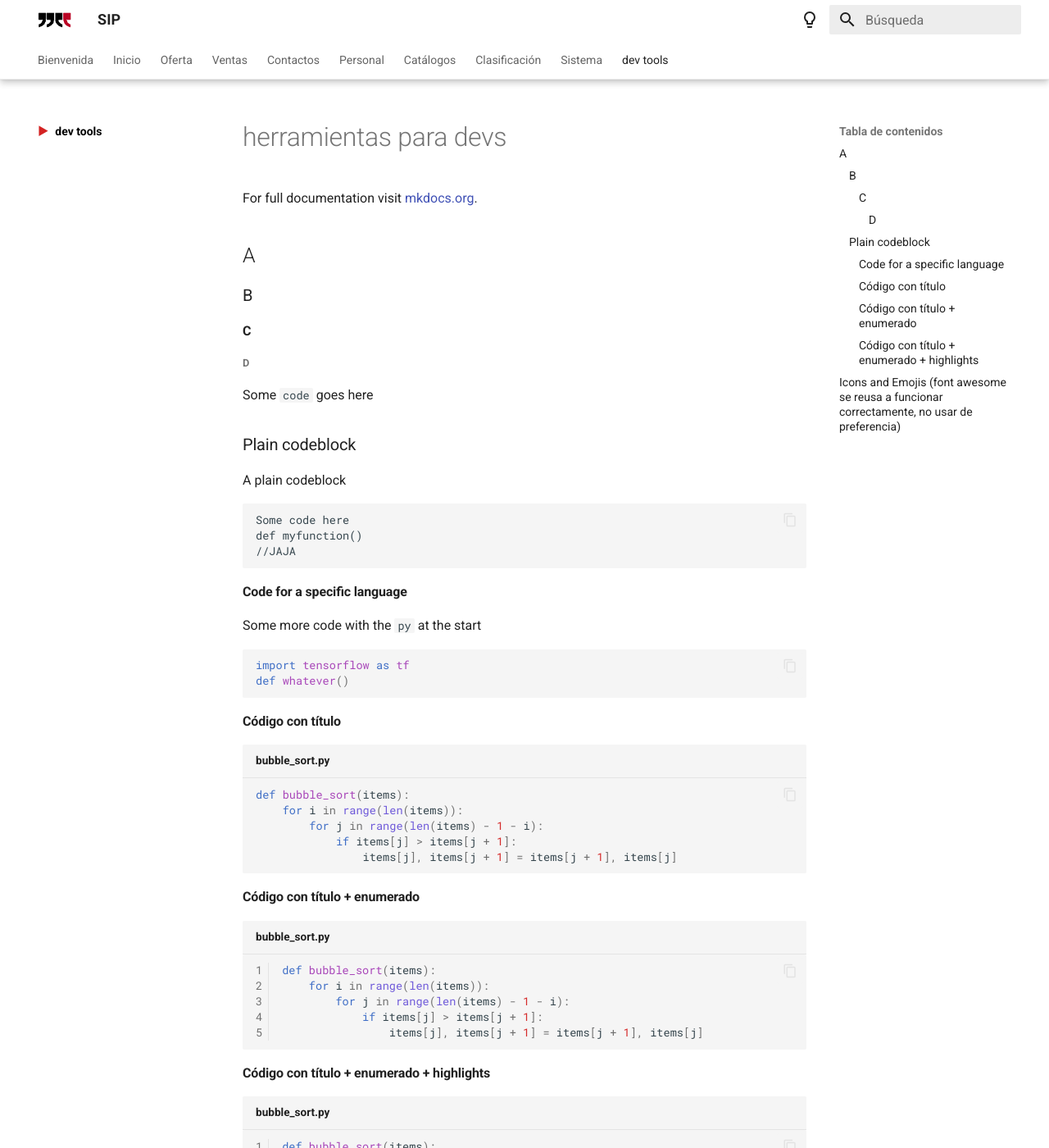
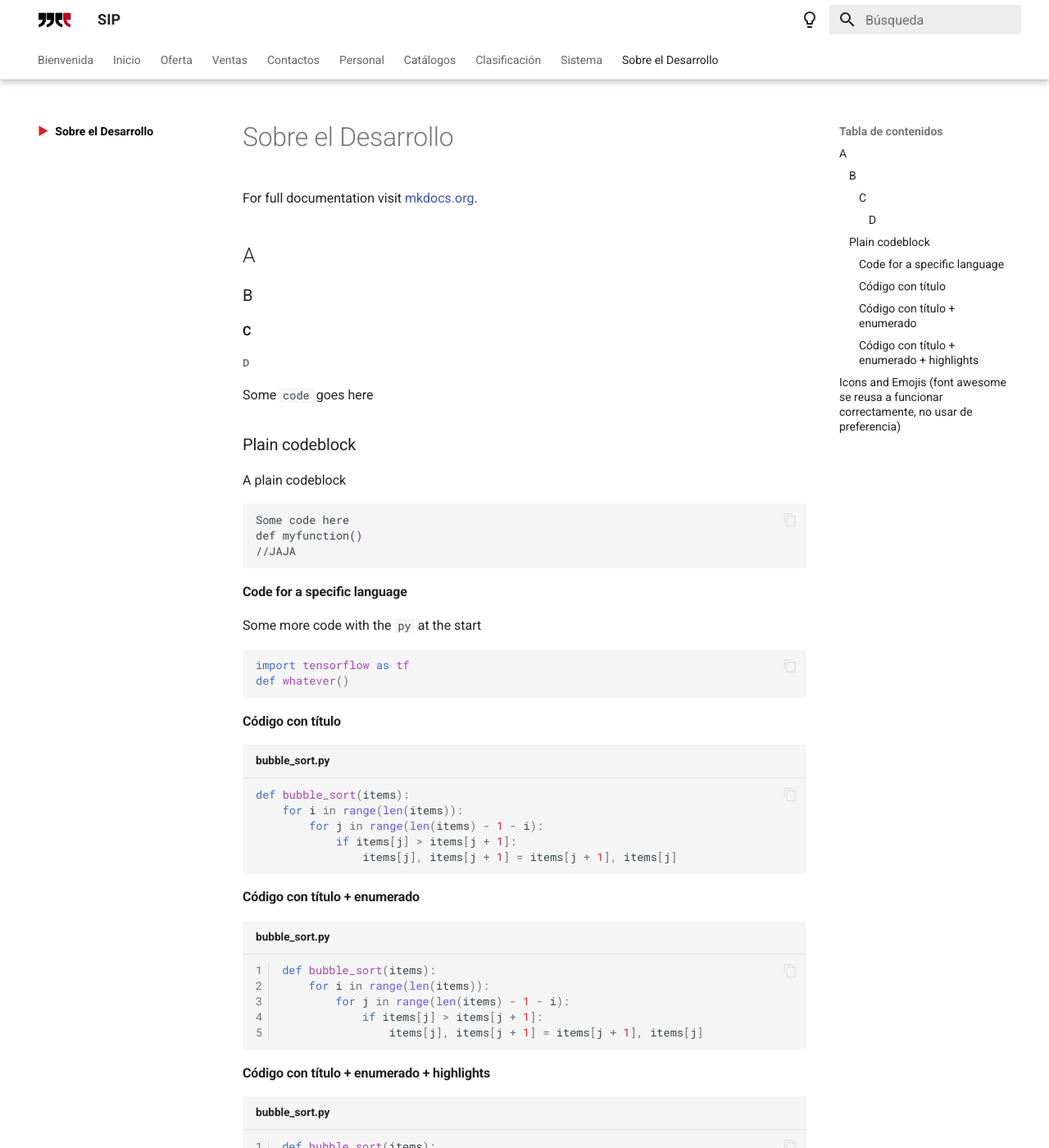
Before and after one commit to SmolBam-git/mkdocs-material-sipdoc, an MkDocs documentation site: the page built from docs/index.md, in a window 1280 px wide and 1400 px high. Shown: the whole window at 82% size. Built offline with MkDocs 1.6.1 and Material for MkDocs 9.7.7, drawn with Linux system fonts in a browser that asks for light colours; emoji names are drawn with the system emoji font.

Commit message:
minor fixes

```diff
--- a/docs/css/styles.css
+++ b/docs/css/styles.css
@@ -55,7 +55,3 @@
     content: '▶ ';
     color: #d42323 !important;
   }
-
-  html[data-md-file="/bienvenida.md/"] .md-footer-nav {
-    display: none !important;
-  }
--- a/docs/index.md
+++ b/docs/index.md
@@ -1,5 +1,16 @@
 
-# herramientas para devs
+<style>
+.md-footer__link,
+.md-footer__link--next{
+    display: none !important;
+}
+
+.md-footer__inner{
+    display: none !important;
+}
+</style>
+
+# Sobre el Desarrollo
 
 For full documentation visit [mkdocs.org](https://www.mkdocs.org).
 
--- a/mkdocs.yml
+++ b/mkdocs.yml
@@ -1,5 +1,6 @@
 extra_javascript:
   - https://cdnjs.cloudflare.com/ajax/libs/font-awesome/6.5.1/js/all.min.js
+
 
 
 extra_css:
@@ -121,7 +122,7 @@
     - Introducción: sistema.md
     - Configuración: sistema/config.md
     - Usuarios: sistema/users.md
-  - dev tools: index.md
+  - Sobre el Desarrollo: index.md
 
 
 
```
